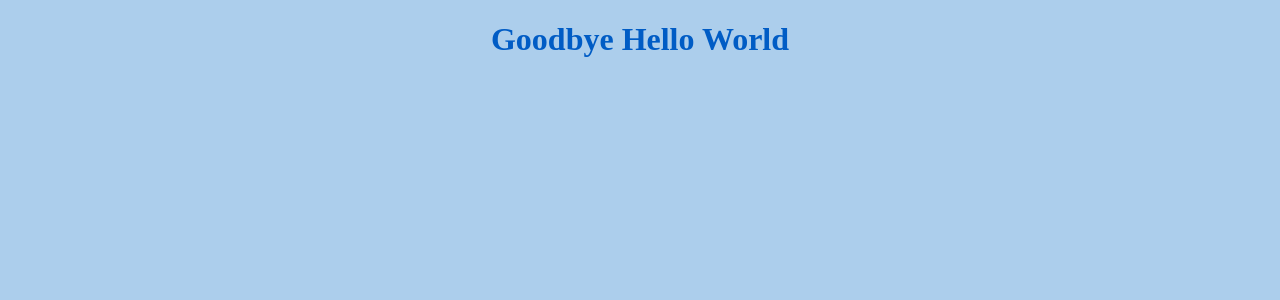
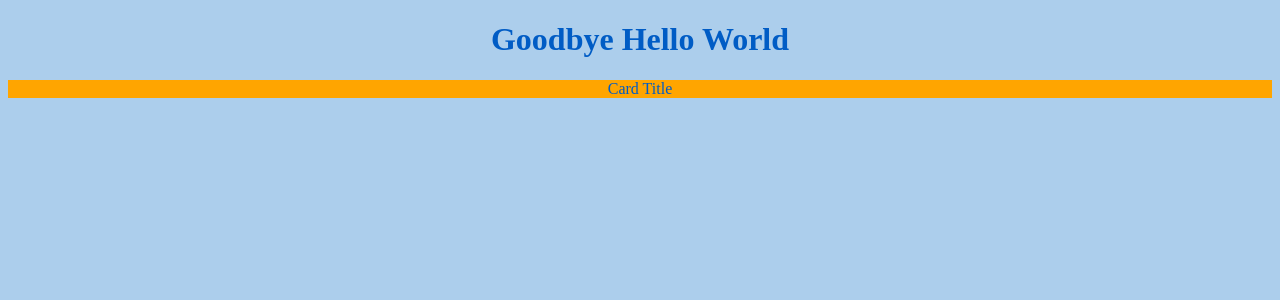
Before and after one commit to Abhicoding/GeekTrello, a React app: page / in a window 1280 px wide. Shown: the top 300 px of the page. Built offline with nearby package versions, Linux system fonts and the light colour scheme.

Commit message:
Initialized board component

```diff
--- a/index.html
+++ b/index.html
@@ -3,7 +3,7 @@
 <head>
     <meta charset="utf-8" />
     <meta http-equiv="X-UA-Compatible" content="IE=edge">
-    <title>Page Title</title>
+    <title>geek-trello</title>
     <meta name="viewport" content="width=device-width, initial-scale=1">
 </head>
 <body>
--- a/package.json
+++ b/package.json
@@ -5,7 +5,7 @@
   "main": "server.js",
   "scripts": {
     "start": "nodemon src/server/server.js",
-    "dev": "concurrently --kill-others \"nodemon src/server/server.js\" \"npm run webpack\"",
+    "dev": "concurrently --kill-others \"nodemon src/server/server.js\" \"npm run webpack --mode=development\"",
     "webpack": "./node_modules/.bin/webpack -w",
     "test": "mocha --compilers babel-core/register ./test/*test.js"
   },
--- a/src/client/components/App.jsx
+++ b/src/client/components/App.jsx
@@ -1,7 +1,12 @@
 import React, { Component } from 'react'
+
+import Board from './Board.jsx'
 
 export default class App extends Component {
   render () {
-    return <h1>Goodbye Hello World</h1>
+    return <div>
+      <h1>Goodbye Hello World</h1>
+      <Board />
+    </div>
   }
 }
--- /dev/null
+++ b/src/client/components/Board.jsx
@@ -0,0 +1,11 @@
+import React, { Component } from 'react'
+
+import style from './../scss/board.scss'
+
+export default class Board extends Component {
+  render () {
+    return <div className='card'>
+      <span>Card Title</span>
+    </div>
+  }
+}
--- /dev/null
+++ b/src/client/scss/board.scss
@@ -0,0 +1,3 @@
+.card {
+    background-color: orange;
+}
```
Also changed, not shown: 1 other file (tests, documents, lock files or other folders).
